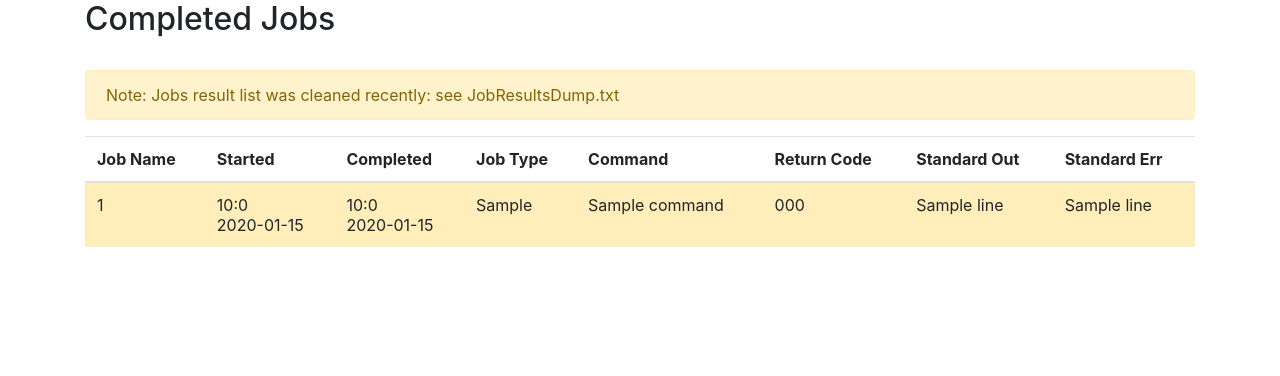
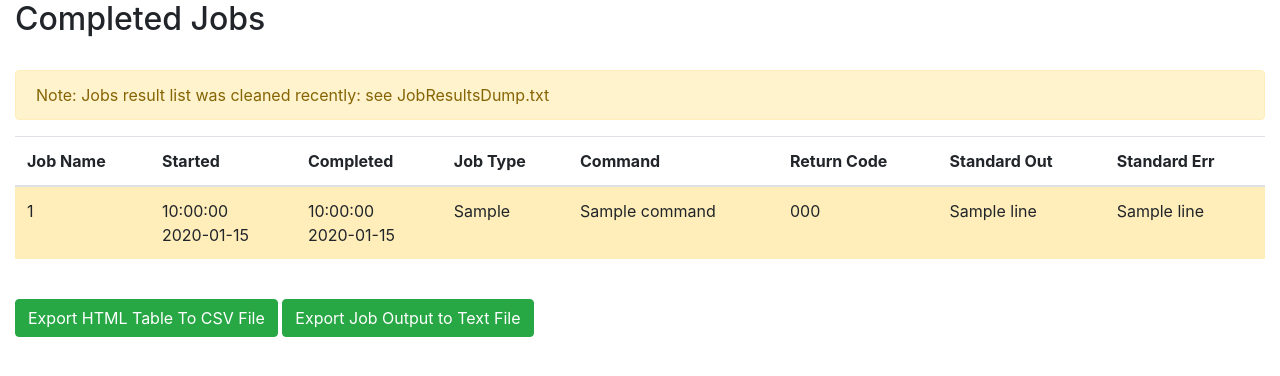
Before and after one commit to Ara225/super-simple-flask-scheduler, a Flask app: template templates/JobsResultPageTemplate.html in a window 1280 px wide. Shown: the part 56-432 px from the top of the page. Run offline with Flask 2, Linux system fonts and the light colour scheme; the template is opened without the code that fills it: most values are stand-ins (such as "Sample title", 1, 10 or a date in 2020).

Commit message:
Tidy and enhance frontend code

```diff
--- /dev/null
+++ b/static/extra-scripts.js
@@ -0,0 +1,80 @@
+/**
+ * Note: Mostly borrowed from https://www.codexworld.com/export-html-table-data-to-csv-using-javascript/
+ * This doesn't work very well at times but considering this isn't really for production, I'm not worrying
+ * about it too much Uses Windows line endings
+ */
+
+/**
+ * Download file
+ * @param {String} fileContents String containing the file contents
+ * @param {String} filename File name
+ */
+function downloadFile(fileContents, filename) {
+    var generatedFile;
+    var downloadLink;
+
+    // CSV file
+    generatedFile = new Blob([fileContents], {type: "text/csv"});
+
+    // Download link
+    downloadLink = document.createElement("a");
+
+    // File name
+    downloadLink.download = filename;
+
+    // Create a link to the file
+    downloadLink.href = window.URL.createObjectURL(generatedFile);
+
+    // Hide download link
+    downloadLink.style.display = "none";
+
+    // Add the link to DOM
+    document.body.appendChild(downloadLink);
+
+    // Click download link TODO this might be blocked by certain browsers
+    downloadLink.click();
+}
+
+/**
+ * Generate CSV file with fields separated by commas and rows with \n Not very good
+ * @param {String} filename File name
+ */
+function exportTableToCSV(filename) {
+    var csv = [];
+    // Get table rows
+    var rows = document.querySelectorAll("table tr");
+    // Iterate through the rows
+    for (var row = 0; row < rows.length; row++) {
+        // Get columns
+        var currentRow = []
+        var cols = rows[row].querySelectorAll("td, th");
+        // Iterate through the columns in the current row
+        for (var column = 0; column < cols.length; column++) {
+            currentRow.push(cols[column].innerText.replace('\r\n', '').replace('\n', ' '));
+        }
+        // Separate cells with commas
+        csv.push(currentRow.join(","));
+    }
+    // Download CSV file
+    downloadFile(csv.join("\r\n"), filename);
+}
+
+/**
+ * Export the output of the commands, including stderr, return code, and stdout
+ * @param {String} filename
+ */
+function exportOutput(filename) {
+    var output = [];
+    var rows = document.querySelectorAll("table tr");
+    for (var i = 1; i < rows.length; i++) {
+        var row = [], cols = rows[i].querySelectorAll("td, th");
+        row.push('Job Name: ' + cols[0].innerText)
+        row.push('Return Code: ' + cols[5].innerText)
+        row.push('Standard Out')
+        row.push(cols[6].innerText);
+        row.push('Standard Error')
+        row.push(cols[7].innerText + '\r\n');
+        output.push(row.join("\r\n"));
+    }
+    downloadFile(output.join("\r\n"), filename);
+}
--- a/templates/JobsResultPageTemplate.html
+++ b/templates/JobsResultPageTemplate.html
@@ -1,5 +1,12 @@
+<!DOCTYPE html>
+<html>
+    <head>
         <title>Flask Job Scheduler</title>
         <link rel="stylesheet" media="screen" href="static/bootstrap.min.css">
+        <link rel="script" href="static/extra-scripts.js">
+        <script type="text/javascript" src="static/extra-scripts.js?ver=19"></script>
+    </head>
+    <body>
         <meta name="viewport" content="width=device-width, initial-scale=1.0">
         <nav class="navbar navbar-expand-lg navbar-light bg-light">
             <div class="navbar-nav">
@@ -9,7 +16,7 @@
                 <a class="nav-item nav-link" href="/getjobsresults">View Completed Jobs</a>
             </div>
         </nav>
-<div class="container">
+        <div class="container col-12">
             <h2>Completed Jobs</h2>
             <br>
             {% if wasCleaned != False %}
@@ -19,7 +26,7 @@
             {% endif %}
                 <!-- If the jobs object passed was not empty -->
                 {% if jobs %}
-            <table class="table">
+                    <table class="table" style="word-break:break-all;">
                         <thead>
                             <tr>
                                 <th>Job Name</th>
@@ -44,19 +51,20 @@
                         {% else %}
                             <tr>
                         {% endif %}
+                                {% set timeCompleted = job['timeCompleted'].time()|string %}
+                                {% set timeStarted = job['timeStarted'].time()|string %}
                                 <td>{{ job['jobId'] }}</td>
-                        <td>{{ job['timeStarted'].hour }}:{{ job['timeStarted'].minute }}<br>{{ job['timeStarted'].date() }}</td>
-                        <td>{{ job['timeStarted'].hour }}:{{ job['timeStarted'].minute }}<br>{{ job['timeCompleted'].date() }}</td>
+                                <td>{{ timeStarted.split('.')[0] }}<br>{{ job['timeStarted'].date() }}</td>
+                                <td>{{ timeCompleted.split('.')[0] }}<br>{{ job['timeCompleted'].date() }}</td>
                                 <td>{{ job['jobType'] }}</td>
                                 <td>{{ job['command'] }}</td>
                                 <!-- The return code will only be given for remote and shell jobs -->
                                 {% if job.get('returnCode', None) != None %}
                                     <td>{{ job['returnCode'] }}</td>
-
                                 {% else %}
                                     <td>N/A</td>
                                 {% endif %}
-                    <!-- If there was stdout, split lines at the new line, the new lines are tidied up in jobs.py -->
+                            <!-- If there was stdout, iterate through the lines (it's made into a list in jobs.py)  -->
                             {% if job.get('stdout', None) != None %}
                                 <td>
                                 {% for line in job['stdout'] %}
@@ -66,7 +74,7 @@
                             {% else %}
                                 <td>N/A</td>
                             {% endif %}
-                    <!-- If there was stderr, split lines at the new line, the new lines are tidied up in jobs.py -->
+                            <!-- If there was stderr, iterate through the lines (it's made into a list in jobs.py) -->
                             {% if job.get('stderr', None) != None %}
                                 <td>
                                 {% for line in job['stderr'] %}
@@ -80,6 +88,9 @@
                         {% endfor %}
                     </tbody>
                 </table>
+                <br>
+                <button class="btn btn-success" onclick="exportTableToCSV('Jobs Results ' + new Date().toDateString() + '.csv')">Export HTML Table To CSV File</button>
+                <button class="btn btn-success" onclick="exportOutput('Jobs Output ' + new Date().toDateString() + '.txt')">Export Job Output to Text File</button>
             {% else %}
                 <br>
                 <div class="alert alert-warning">
@@ -87,3 +98,5 @@
                 </div>
             {% endif %}
         </div>
+    </body>
+</html>
```
Also changed, not shown: templates/ViewJobsPageTemplate.html (+9 -2 lines), README.md, changelog.md. Lines whose indentation alone changed are shown as unchanged.
